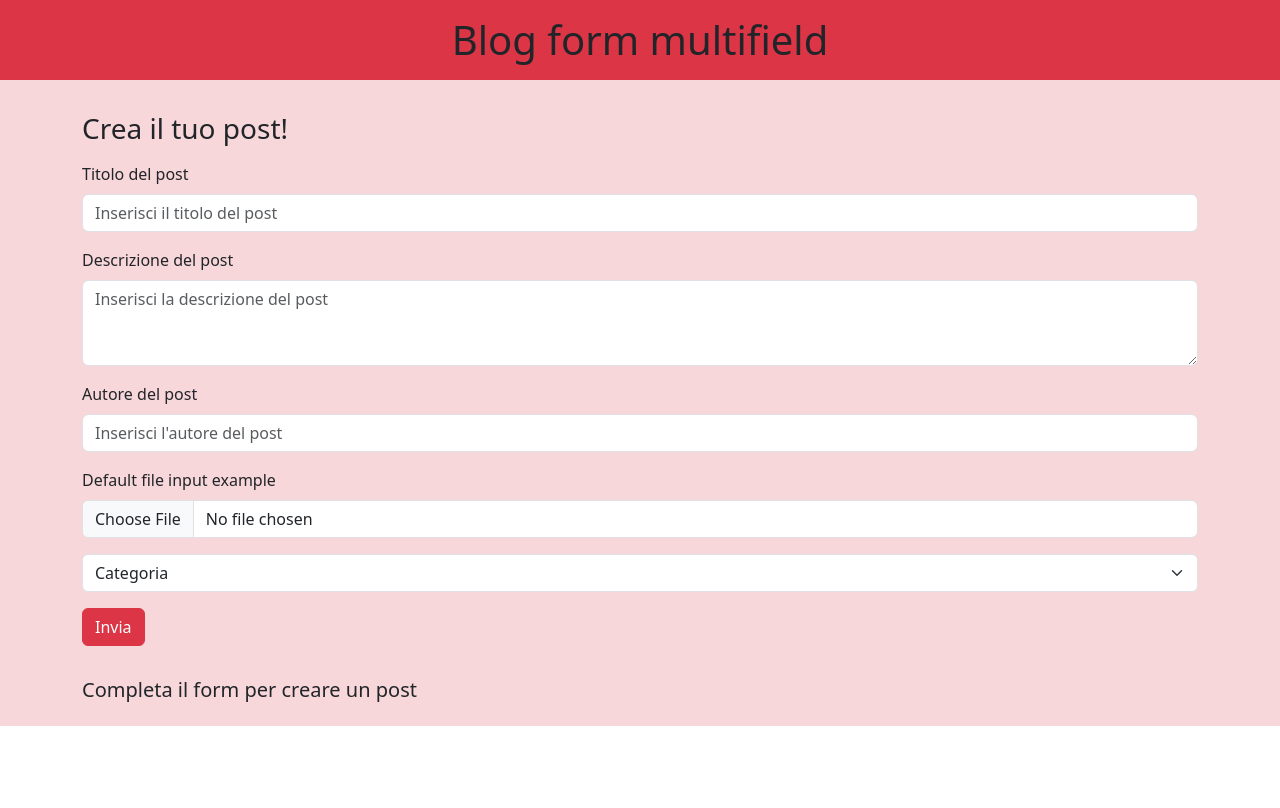
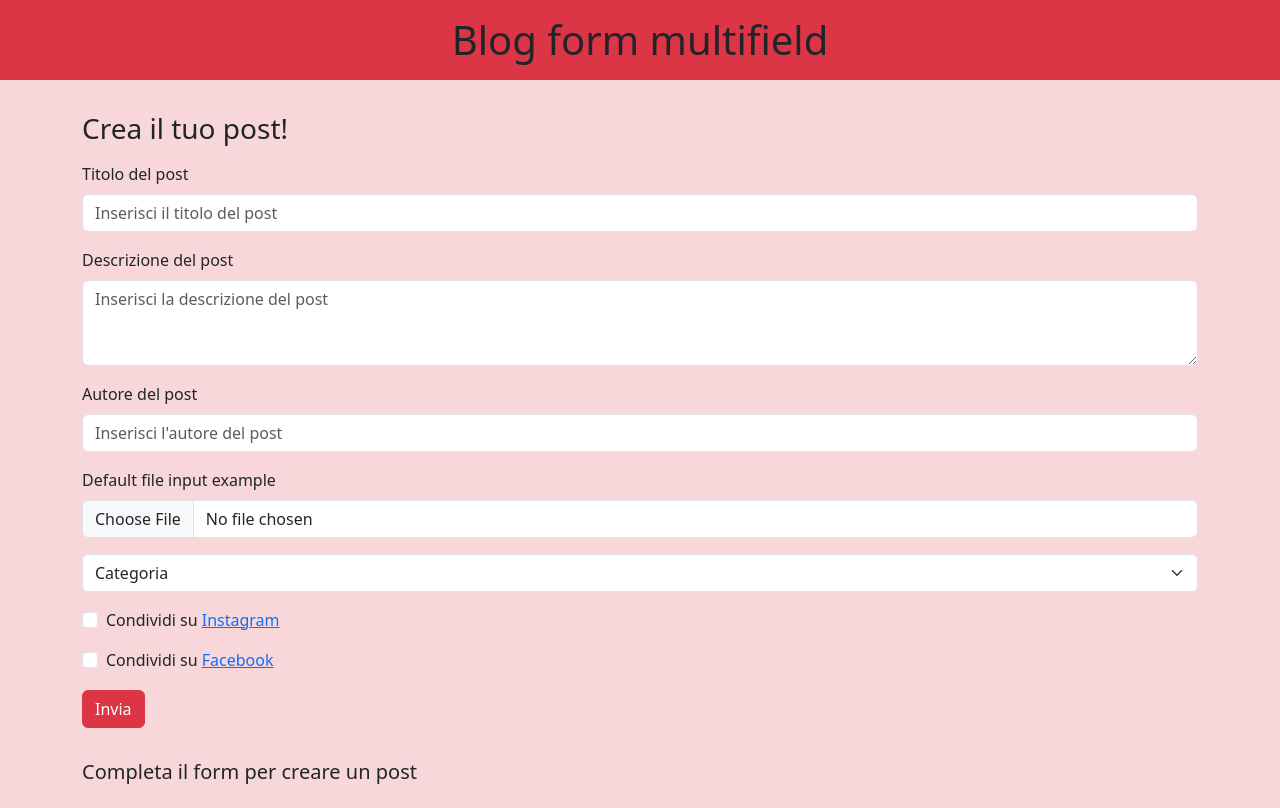
Before and after one commit to NiccoloDiDomenico/react-form-multifield, a React (Vite) app: page / in a window 1280 px wide. Built offline with nearby package versions, Linux system fonts and the light colour scheme.

Commit message:
feat: add checkbox list

```diff
--- a/src/App.jsx
+++ b/src/App.jsx
@@ -1,6 +1,4 @@
 import { useState } from 'react'
-import reactLogo from './assets/react.svg'
-import viteLogo from '/vite.svg'
 
 const initialFormData = {
   title: "",
@@ -8,7 +6,8 @@ const initialFormData = {
   author: "",
   image: "",
   category: "",
-  state: ""
+  state: "",
+  share: false
 }
 
 function App() {
@@ -21,7 +20,9 @@ function App() {
   // Funzioni
   function handleInputChange(event) {
     const keyToChange = event.target.name
-    const valueToChange = event.target.value
+    const valueToChange =
+      event.target.type === "checkbox" ?
+        event.target.checked : event.target.value
 
     const newData = {
       ...formData,
@@ -90,6 +91,19 @@ function App() {
                 <option value="Business">Business</option>
               </select>
             </div>
+            {/* Checkbox */}
+            <div className="form-check mt-3">
+              <label className="form-check-label" htmlFor="instagramCheck">
+                Condividi su <a href="">Instagram</a>
+              </label>
+              <input className="form-check-input" type="checkbox" id="instagramCheck" name='share' checked={formData.share} onChange={handleInputChange} />
+            </div>
+            <div className="form-check mt-3">
+              <label className="form-check-label" htmlFor="facebookCheck">
+                Condividi su <a href="">Facebook</a>
+              </label>
+              <input className="form-check-input" type="checkbox" id="facebookCheck" name='share' checked={formData.share} onChange={handleInputChange} />
+            </div>
             {/* Submit btn */}
             <button type='submit' className='btn btn-danger my-3'>Invia</button>
           </form>
```
